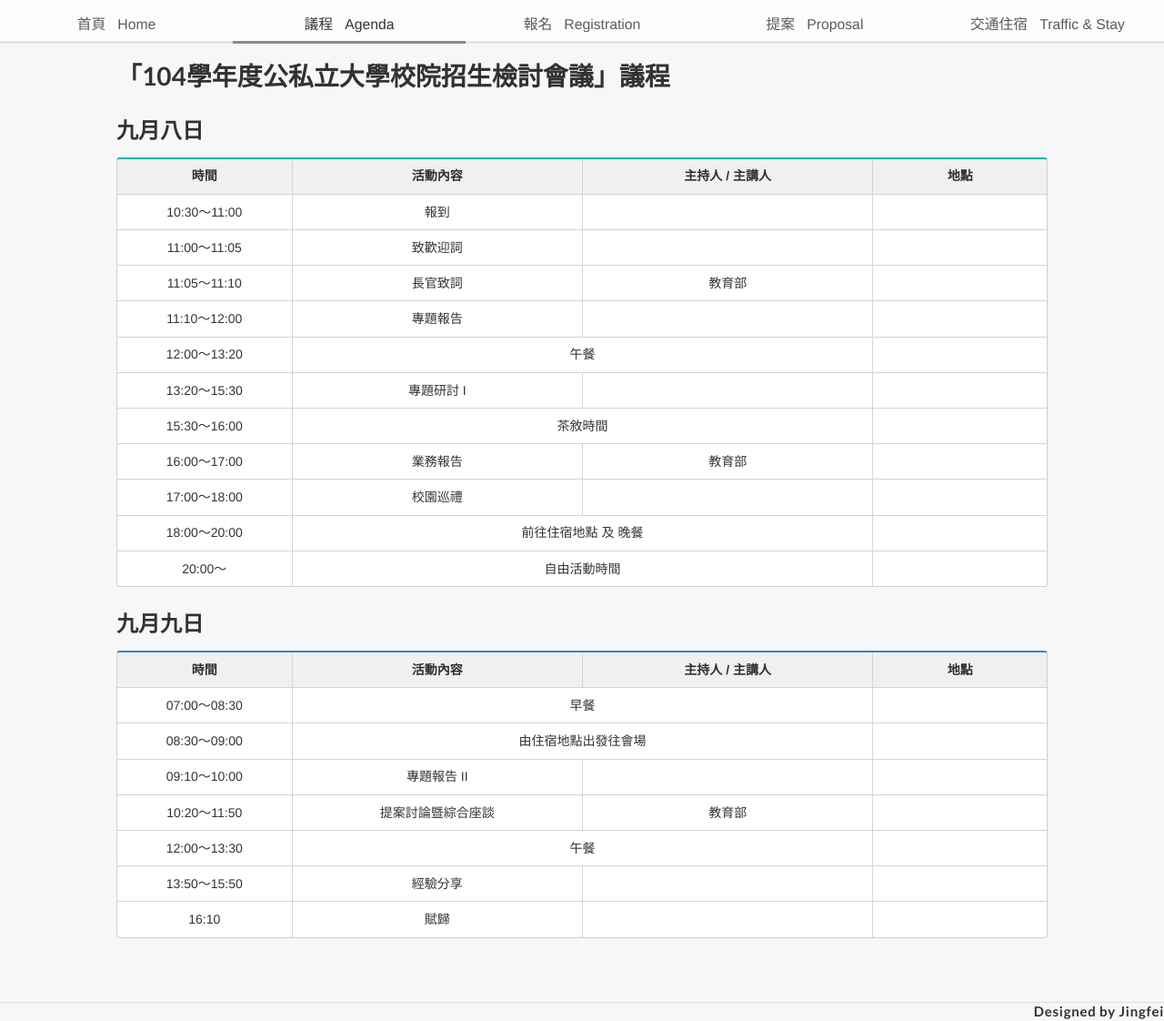
After one commit to jingfei/104-admission, a PHP site: page /agenda.html in a window 1280 px wide. The commit adds this page. Shown: the whole page at 91% size. Run offline with PHP 8.4, Linux system fonts and the light colour scheme.

Commit message:
add agenda, modify some transport & stay information

```diff
--- /dev/null
+++ b/agenda.html
@@ -0,0 +1,155 @@
+<!DOCTYPE html>
+<html>
+<head>
+	<title>104學年度公私立大學校院招生檢討會</title>
+	<meta http-equiv="Content-Type" content="text/html; charset=utf-8"/>
+	<meta http-equiv="keywords" content="招生檢討會">
+	<link rel="shortcut icon" href="img/school.ico" type="image/x-icon" />
+	<script src="js/jquery-1.11.3.min.js"></script>
+	<script src="js/semantic.min.js"></script>
+	<script src="js/main.js"></script>
+	<link rel=stylesheet type="text/css" href="style/main.css"/>
+	<link rel=stylesheet type="text/css" href="style/semantic.min.css"/>
+	<style>table *{text-align:center !important;}</style>
+</head>
+<body>
+	<div class="ui secondary pointing five item fixed top large menu">
+		<a class="item" href="./">首頁&nbsp;&nbsp;&nbsp;Home</a>
+		<a class="item active">議程&nbsp;&nbsp;&nbsp;Agenda</a>
+		<a class="item" href="reg.php">報名&nbsp;&nbsp;&nbsp;Registration</a>
+		<a class="item" href="prop.php">提案&nbsp;&nbsp;&nbsp;Proposal</a>
+		<a class="item" href="traffic.html">交通住宿&nbsp;&nbsp;&nbsp;Traffic & Stay </a>
+	</div>
+	<div class="content" style="margin:70px auto; width:80%">
+		<h1 class="ui header">「104學年度公私立大學校院招生檢討會議」議程</h1>
+		<h2 class="ui header">九月八日</h2>
+		<table class="ui striped celled teal table">
+			<thead>
+			  <tr>
+				<th class="three wide">時間</th>
+				<th class="five wide">活動內容</th>
+				<th class="five wide">主持人 / 主講人</th>
+				<th class="five wide">地點</th>
+			  </tr>
+			</thead>
+			<tbody>
+			  <tr>
+				<td>10:30～11:00</td>
+				<td>報到</td>
+				<td></td>
+				<td></td>
+			  <tr>
+			  <tr>
+				<td>11:00～11:05</td>
+				<td>致歡迎詞</td>
+				<td></td>
+				<td></td>
+			  <tr>
+			  <tr>
+				<td>11:05～11:10</td>
+				<td>長官致詞</td>
+				<td>教育部</td>
+				<td></td>
+			  <tr>
+			  <tr>
+				<td>11:10～12:00</td>
+				<td>專題報告</td>
+				<td></td>
+				<td></td>
+			  <tr>
+			  <tr>
+				<td>12:00～13:20</td>
+				<td colspan="2">午餐</td>
+				<td></td>
+			  <tr>
+			  <tr>
+				<td>13:20～15:30</td>
+				<td>專題研討 I</td>
+				<td></td>
+				<td></td>
+			  <tr>
+			  <tr>
+				<td>15:30～16:00</td>
+				<td colspan="2">茶敘時間</td>
+				<td></td>
+			  <tr>
+			  <tr>
+				<td>16:00～17:00</td>
+				<td>業務報告</td>
+				<td>教育部</td>
+				<td></td>
+			  <tr>
+			  <tr>
+				<td>17:00～18:00</td>
+				<td>校園巡禮</td>
+				<td></td>
+				<td></td>
+			  <tr>
+			  <tr>
+				<td>18:00～20:00</td>
+				<td colspan="2">前往住宿地點 及 晚餐</td>
+				<td></td>
+			  <tr>
+			  <tr>
+				<td>20:00～</td>
+				<td colspan="2">自由活動時間</td>
+				<td></td>
+			  <tr>
+			</tbody>
+		</table>
+		<h2 class="ui header">九月九日</h2>
+		<table class="ui blue celled table">
+			<thead>
+			  <tr>
+				<th class="three wide">時間</th>
+				<th class="five wide">活動內容</th>
+				<th class="five wide">主持人 / 主講人</th>
+				<th class="five wide">地點</th>
+			  </tr>
+			</thead>
+			<tbody>
+			  <tr>
+				<td>07:00～08:30</td>
+				<td colspan="2">早餐</td>
+				<td></td>
+			  <tr>
+			  <tr>
+				<td>08:30～09:00</td>
+				<td colspan="2">由住宿地點出發往會場</td>
+				<td></td>
+			  <tr>
+			  <tr>
+				<td>09:10～10:00</td>
+				<td>專題報告 II</td>
+				<td></td>
+				<td></td>
+			  <tr>
+			  <tr>
+				<td>10:20～11:50</td>
+				<td>提案討論暨綜合座談</td>
+				<td>教育部</td>
+				<td></td>
+			  <tr>
+			  <tr>
+				<td>12:00～13:30</td>
+				<td colspan="2">午餐</td>
+				<td></td>
+			  <tr>
+			  <tr>
+				<td>13:50～15:50</td>
+				<td>經驗分享</td>
+				<td></td>
+				<td></td>
+			  <tr>
+			  <tr>
+				<td>16:10</td>
+				<td>賦歸</td>
+				<td></td>
+				<td></td>
+			  <tr>
+			</tbody>
+		</table>
+	</div>
+	<footer class="ui divider small header right aligned">Designed by Jingfei </footer>
+</body>
+</html>
```
Also changed, not shown: index.html (+33 -7 lines), prop.php (+13 -8 lines), reg.php (+59 -21 lines), traffic.html (+10 -5 lines), img/agenda.png (added), img/img4.jpg (added), img/school.ico (added), img/school.png (added), info/tainan_1.jpg (added), 1 other file.
